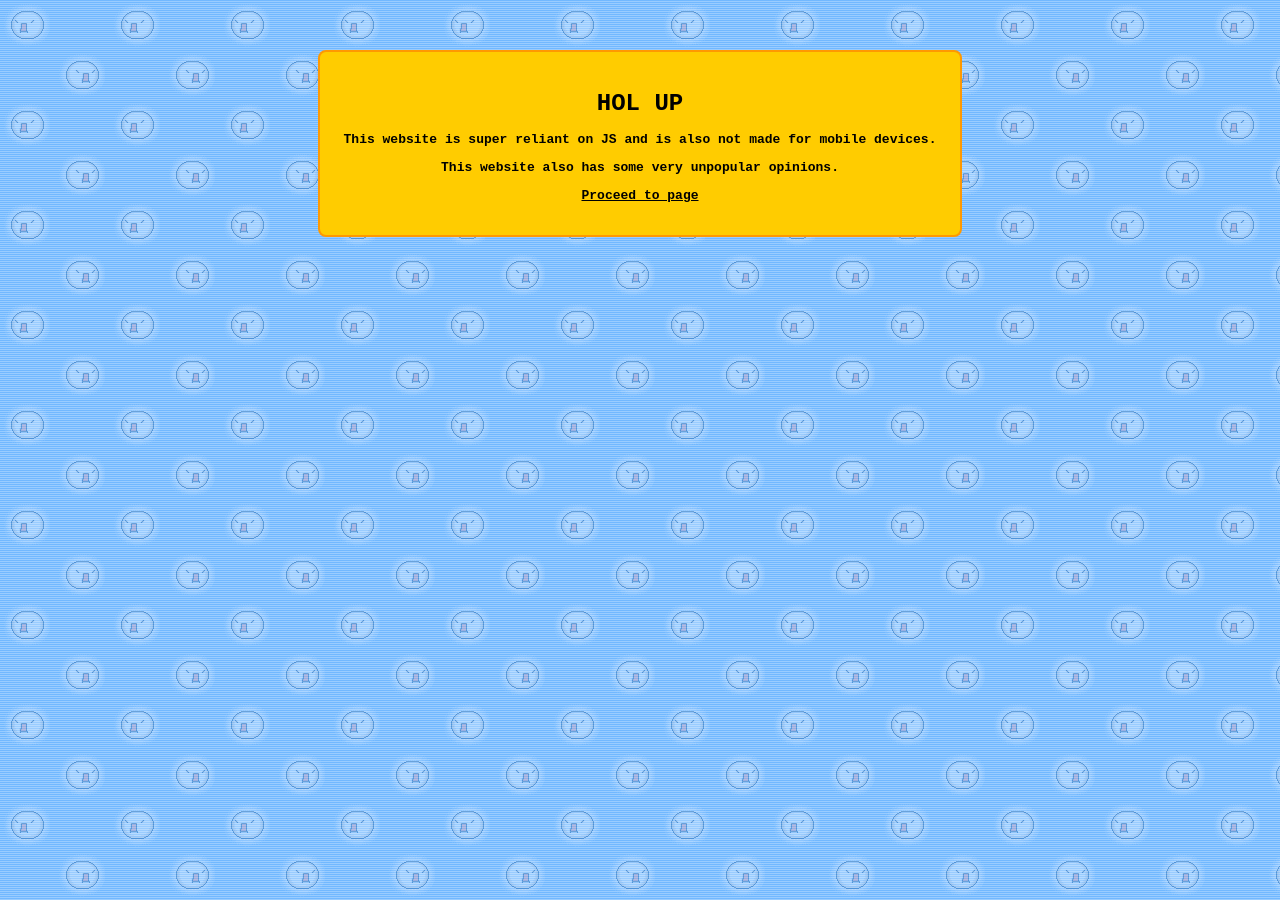
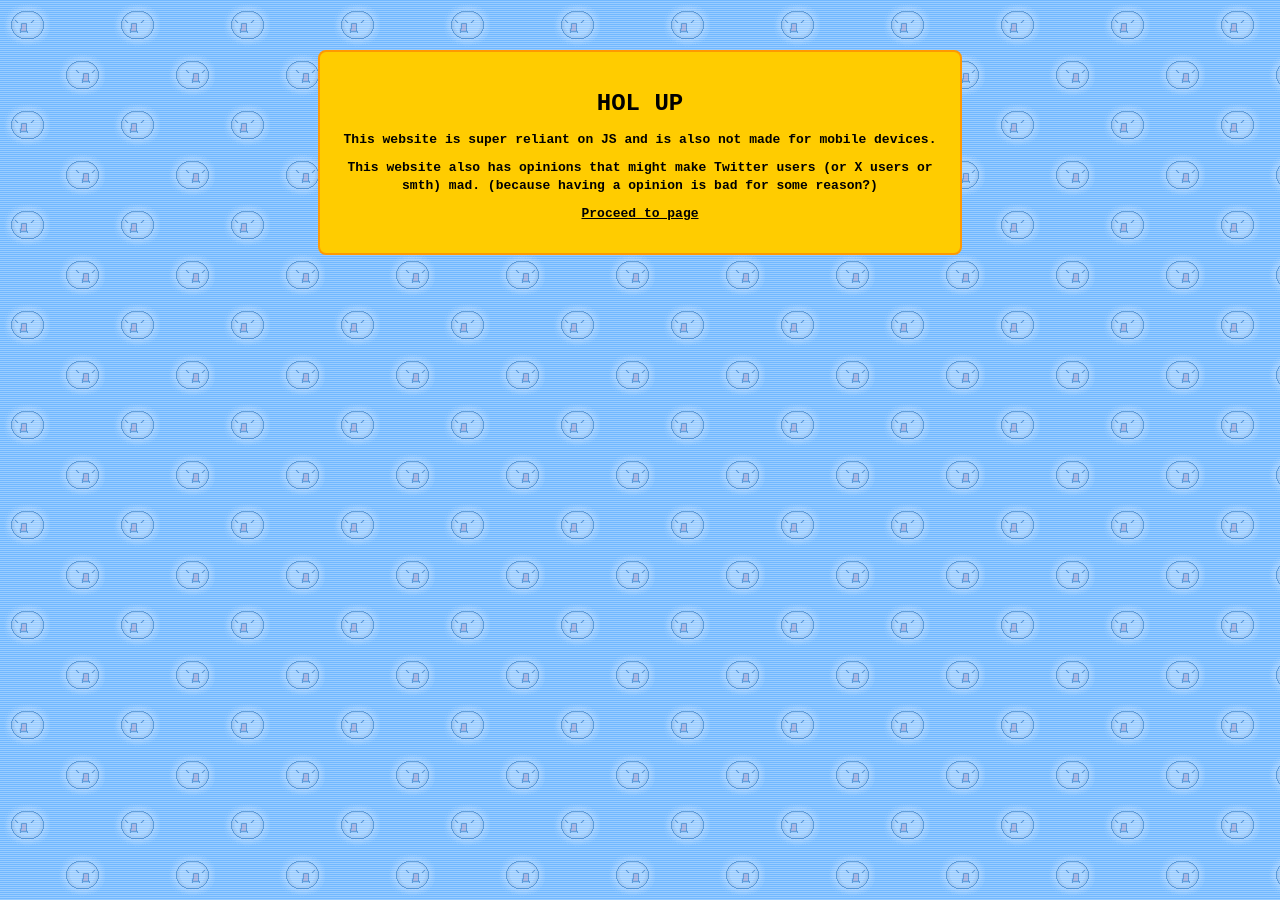
Before and after one commit to linuxfandudeguy/linuxfandudeguy.github.io, a Jekyll site: the page built from index.html, in a window 1280 px wide. Built offline with Jekyll 4.4.1, drawn with Linux system fonts in a browser that asks for light colours.

Commit message:
Update index.html

```diff
--- a/index.html
+++ b/index.html
@@ -16,6 +16,6 @@ title: HOL UP
 ">
 <h1>HOL UP</h1>
   <p>This website is super reliant on JS and is also not made for mobile devices.</p>
-  <p>This website also has some very unpopular opinions.</p>
+  <p>This website also has opinions that might make Twitter users (or X users or smth) mad. (because having a opinion is bad for some reason?)</p>
   <p><a href="home.html" style="color: #000; text-decoration: underline;">Proceed to page</a></p>
 </div>
```
